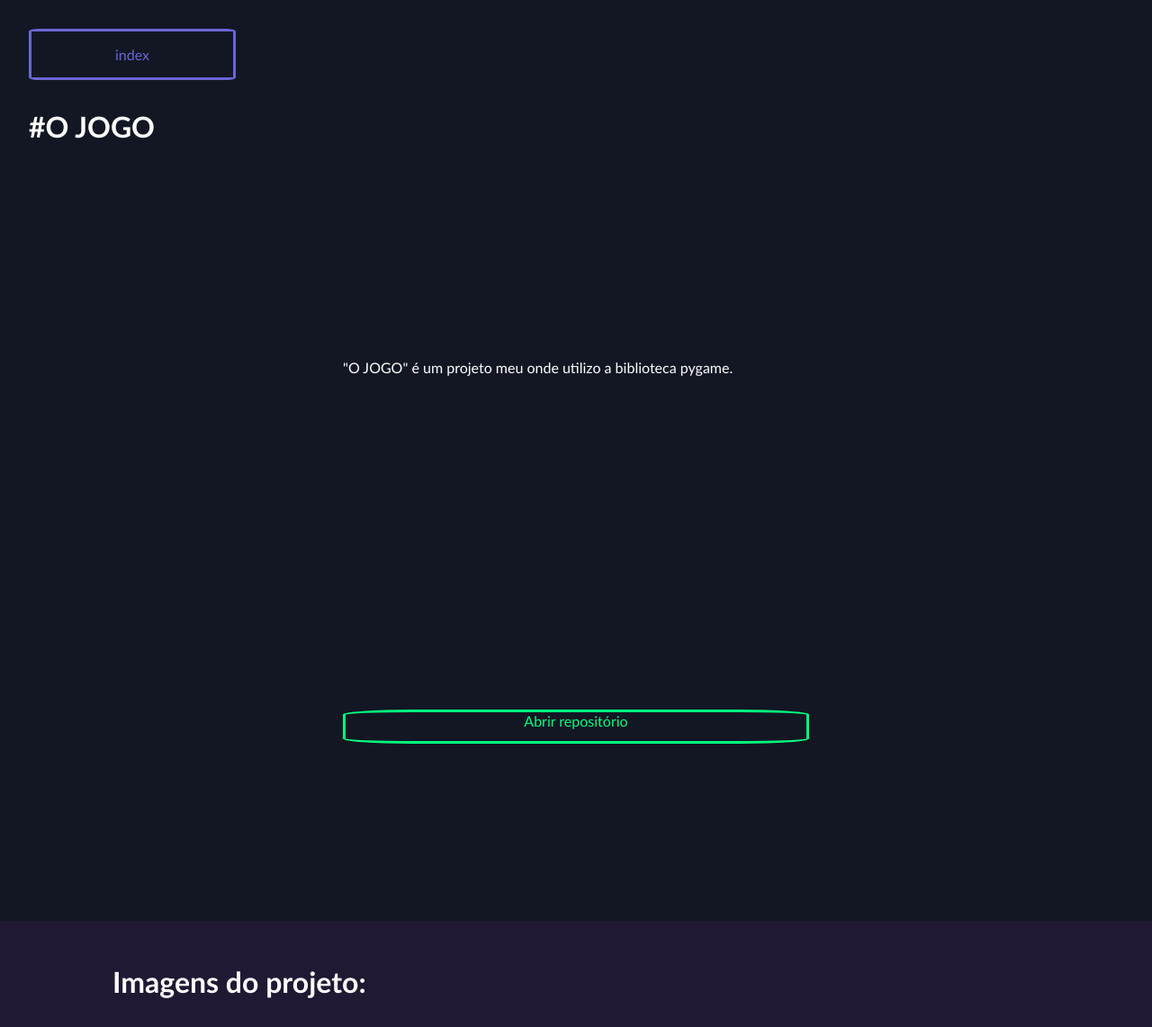
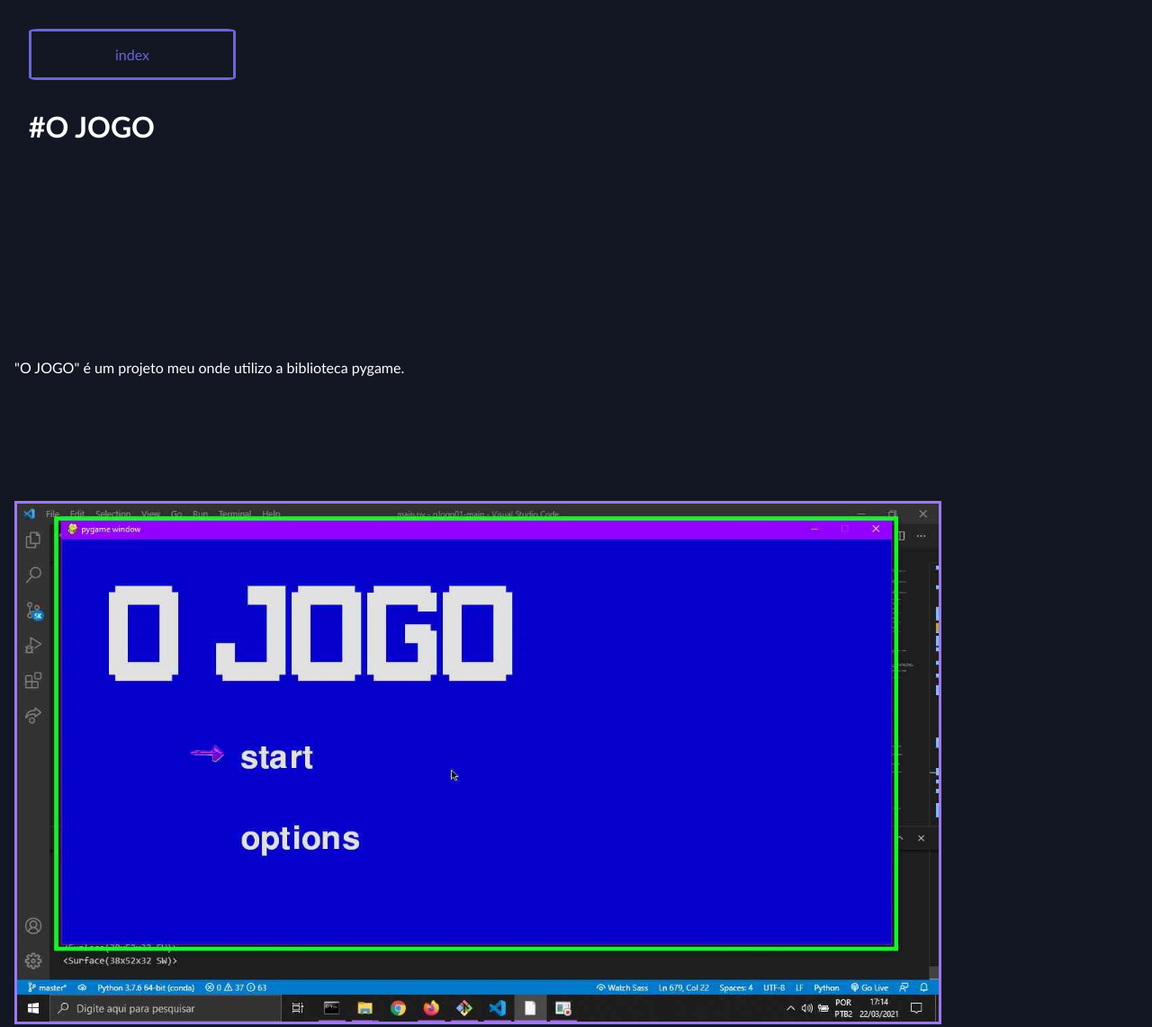
Before and after one commit to EmanuelUrbano/EmanuelUrbano.github.io, a plain HTML site: page ojogo.html in a window 1280 px wide. Shown: the top 1142 px of the page at 90% size. Drawn offline with Linux system fonts and the light colour scheme.

Commit message:
Add files via upload

```diff
--- a/ojogo.html
+++ b/ojogo.html
@@ -14,13 +14,13 @@
     </div>
 
     <div class="comeco">
-        <div class="apresentacao corTextoBranco">
+        <div class="apresentacaoProjeto corTextoBranco">
             <p>"O JOGO" é um projeto meu onde utilizo a biblioteca pygame.</p>
+            <img src="/images/oJogoMenu.jpg" alt="ojogo">
             <a href="https://github.com/EmanuelUrbano/oJogo01">Abrir repositório</a>
         </div>
         <div class="fotosDoProjeto">
             <h1 class="corTextoBranco">Imagens do projeto:</h1>
-            <img src="images\oJogoMenu.jpg" alt="oJogoMenu">
             <img src="images\game.jpg" alt="game">
             <img src="images\fala ai.jpg" alt="falaai">
             <img src="images\naotemcoisamelhor.jpg" alt="naotemcoisamelho">
--- a/style.css
+++ b/style.css
@@ -18,15 +18,20 @@
     padding-bottom: 30vh;
 }
 
-.comeco a{
+.apresentacaoProjeto a{
+    display: grid;
+    justify-content: center;
+    align-items: center;
     text-align: center;
     text-decoration: none;
     color: springgreen;
     border: solid springgreen;
     border-radius: 15%;
+    height: 9vh;
     width: 30vw;
     transition-delay: 70ms;
 }
+
 
 .comeco a:hover{
     background-color: rgb(145, 255, 200);
@@ -35,8 +40,17 @@
 .apresentacao{
     display: grid;
     grid-template-rows: 50vh 50vh;
-    grid-column-gap: 3vw;
+    grid-row-gap: 1vh;
+    align-items: center;
     justify-content: center;
+    padding: 1rem;
+
+}
+
+.apresentacaoProjeto{
+    display: grid;
+    grid-template-rows: 50vh 50vh 50vh;
+    grid-row-gap: 5vh;
     align-items: center;
     padding: 1rem;
 }
@@ -45,15 +59,16 @@
     text-align: justify;
 }
 
+.apresentacaoProjeto p{
+    text-align: justify;
+}
+
 .apresentacao img {
     border-radius: 100%;
+    border: solid #5f73b4;
     height: 50vh;
 }
-.apresentacao a {
-    margin: 0;
-    width:  40vw;
-    height: 4vh;
-}
+
 
 .contato{
     display: grid;
@@ -65,12 +80,14 @@
 .contato ul{
     display: grid;
     grid-template-columns: 50vw 50vw;
-
+    padding: 1rem;
 }
 
 .contato ul li{
+    align-items: center;
+    justify-content: center;
     list-style: none;
-    width: 30vw;
+    width: 40vw;
 }
 
 .contato ul li a{
@@ -115,6 +132,13 @@ body{
     height: auto;
     border: solid #9E77F7;
 }
+
+.apresentacaoProjeto img{
+    width: 80vw;
+    height: auto;
+    border: solid #9E77F7;
+}
+
 .headerProjetos{
     padding: 2em;
     display: grid;
@@ -136,3 +160,14 @@ body{
 .headerProjetos a:hover{
     background-color: #7E98ED;
 }
+
+@media only screen and (min-width: 1000px) {
+    .apresentacao{
+        display: grid;
+        grid-template-columns: 50vw 50vw;
+        grid-column-gap: 1vh;
+        align-items: initial;
+        justify-content: initial;
+        padding: 1rem;
+    }
+}
```
